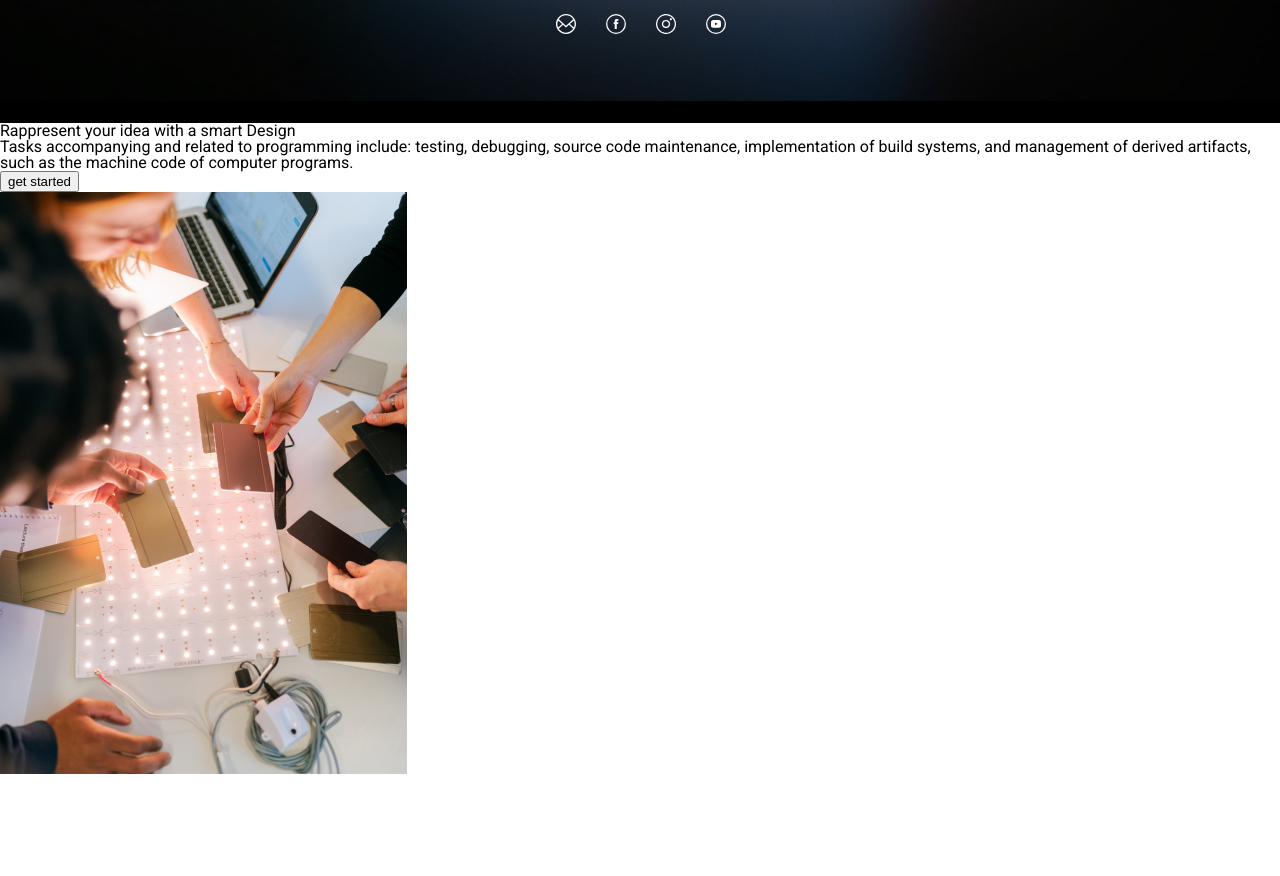
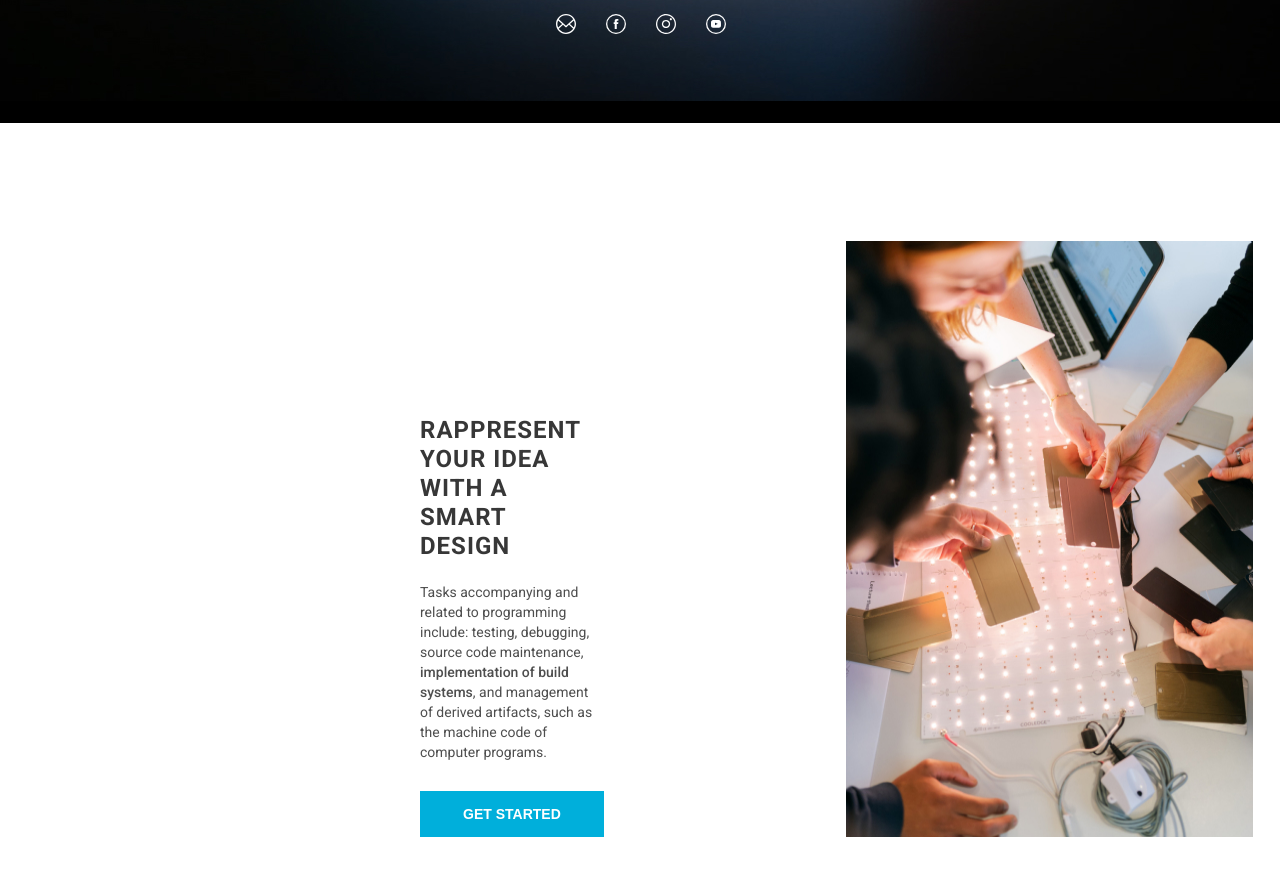
Before and after one commit to daricat/webdev, a plain HTML site: page index.html in a window 1280 px wide. Shown: the part 620-1496 px from the top of the page. Before the commit the page ends 1397 px from the top, so only its background shows below. Drawn offline with Linux system fonts and the light colour scheme.

Commit message:
feat: add represent part

```diff
--- a/index.html
+++ b/index.html
@@ -37,7 +37,7 @@
                     development may be, the final program must satisfy some
                     fundamental properties
                 </p>
-                <button class="your-life-get-started">get started</button>
+                <button class="btn-get-started">get started</button>
                 <ul class="socials">
                     <li class="socials-item">
                         <a href="#">
@@ -72,18 +72,20 @@
                 </ul>
             </div>
         </section>
-        <section class="rappresent">
-            <article class="rappresent-article">
-                <h2 class="rappresent-title">Rappresent your idea with a smart Design</h2>
-                <p class="rappresent-decription">
-                    Tasks accompanying and related to programming include: testing,
-                    debugging, source code maintenance, implementation of build
-                    systems, and management of derived artifacts, such as the
-                    machine code of computer programs.
-                </p>
-                <button class="rappresent-get-started">get started</button>
-            </article>
-            <img class="rappresent-photo" src="./assets/images/2st_screen_photo.jpg" alt="photo">
+        <section class="represent">
+            <div class="wrap represent__position">
+                <article class="represent-article">
+                    <h2 class="represent-title">Rappresent your idea with a smart Design</h2>
+                    <p class="represent-decription">
+                        Tasks accompanying and related to programming include: testing,
+                        debugging, source code maintenance, <b>implementation of build
+                        systems</b>, and management of derived artifacts, such as the
+                        machine code of computer programs.
+                    </p>
+                    <button class="btn-get-started">get started</button>
+                </article>
+                <img class="represent-photo" src="./assets/images/2st_screen_photo.jpg" alt="photo">
+            </div>
         </section>
         <section class="community"></section>
         <section class="implemet"></section>
--- a/style.css
+++ b/style.css
@@ -93,7 +93,7 @@ body {
     color: white;
 }
 
-.your-life-get-started {
+.btn-get-started {
     display: flex;
     margin: 29px 0 0 0;
     padding: 15px 43px 15px;
@@ -107,7 +107,7 @@ body {
     transition: all .25s ease-in;
 }
 
-.your-life-get-started:hover {
+.btn-get-started:hover {
     background-color: #005e75;
 }
 
@@ -126,3 +126,43 @@ body {
 .socials-item:hover {
     transform: scale(1.3);
 }
+
+/* RAPPRESENT --- your life ---*/
+
+.represent {
+    background-color: #FFFFFF;
+}
+
+.represent__position {
+    display: flex;
+    flex-direction: row;
+    margin: 118px 420px 0;
+    padding: 0 0 141px 0;
+}
+
+.represent-article {
+    margin: 175px 242px 0 0;
+}
+
+.represent-title {
+    padding: 0 24px 0 0;
+    font-size: 24px;
+    font-weight: 700;
+    letter-spacing: 1px;
+    text-transform: uppercase;
+    line-height: 29px;
+    color: #373737;
+}
+
+.represent-decription {
+    margin: 21px 9px 0 0;
+    font-size: 14px;
+    font-weight: 400;
+    line-height: 20px;
+    text-align: left;
+    color: #4E4E4E;
+}
+
+.represent-decription b {
+    font-weight: 500;
+}
```
